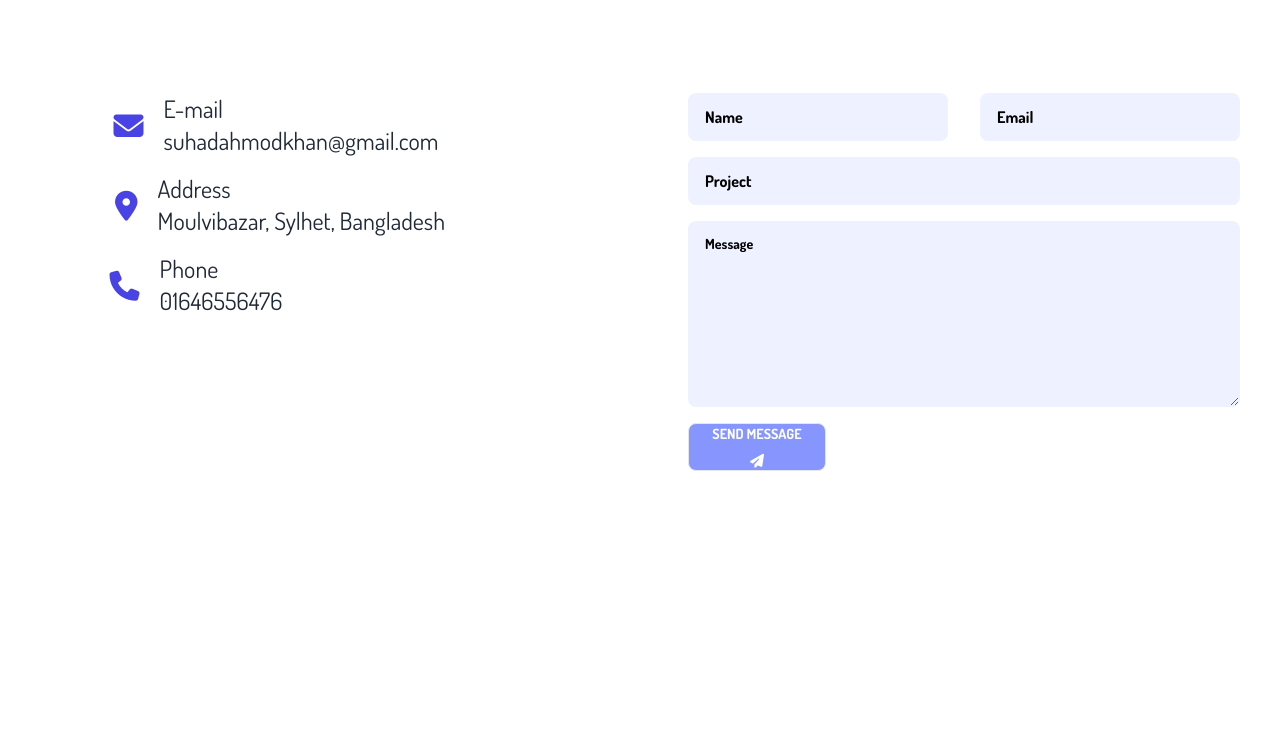
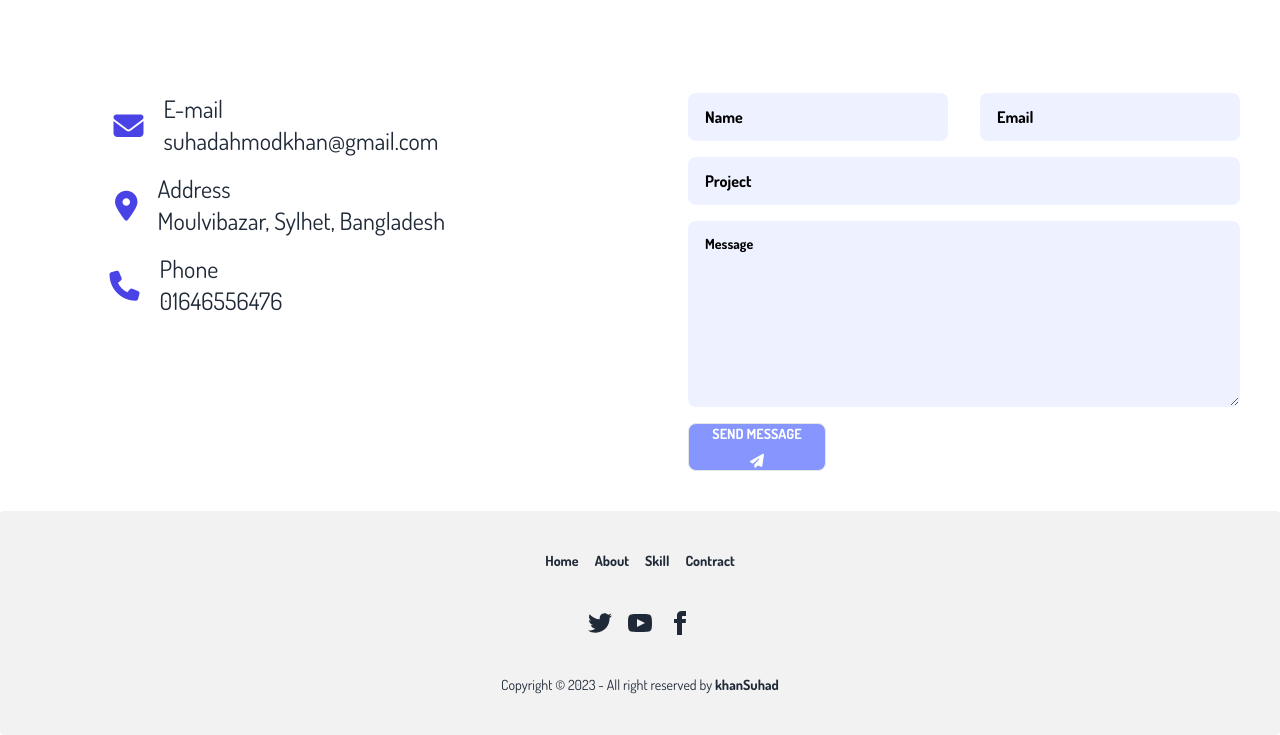
Before and after one commit to khansuhad/iftekhar-portfolio, a plain HTML site: page index.html in a window 1280 px wide. Shown: the part 2307-3042 px from the top of the page. Before the commit the page ends 2818 px from the top, so only its background shows below. Drawn offline with nearby package versions, Linux system fonts and the light colour scheme.

Commit message:
added tag id

```diff
--- a/index.html
+++ b/index.html
@@ -55,8 +55,8 @@
                 <ul tabindex="0" class="menu menu-sm dropdown-content mt-3  z-[1] p-2 shadow bg-second_color rounded-box w-52 ">
                   <li><a href="#Home"><i class="fa-solid fa-house" style="color: #04183a;"></i>Home</a></li>
                   <li><a href="#About"><i class="fa-solid fa-user" style="color: #04183a;"></i>About </a></li>
-                  <li><a><i class="fa-solid fa-shield" style="color: #04183a;"></i>Skills</a></li>
-                  <li><a><i class="fa-solid fa-file-contract" style="color: #04183a;"></i>Contract</a></li>
+                  <li><a href="#mySkill"><i class="fa-solid fa-shield" style="color: #04183a;"></i>Skills</a></li>
+                  <li><a href="#contractMe"><i class="fa-solid fa-file-contract" style="color: #04183a;"></i>Contract</a></li>
                 </ul>
               </div>
               <img src="images/s.png" alt="logo" class="w-10 cursor-pointer">
@@ -67,8 +67,8 @@
                     <ul class="menu menu-horizontal px-1 text-2xl text-black ">
                       <li class="mr-6"><a href="#Home"><i class="fa-solid fa-house" style="color: #04183a;"></i>Home</a></li>
                       <li class="mr-6"><a href="#About"><i class="fa-solid fa-user" style="color: #04183a;"></i>About </a></li>
-                      <li class="mr-6"><a><i class="fa-solid fa-shield" style="color: #04183a;"></i>Skills</a></li>
-                      <li class="mr-6" ><a><i class="fa-solid fa-file-contract" style="color: #04183a;"></i>Contract
+                      <li class="mr-6"><a href="#mySkill"><i class="fa-solid fa-shield" style="color: #04183a;"></i>Skills</a></li>
+                      <li class="mr-6" ><a href="#contractMe"><i class="fa-solid fa-file-contract" style="color: #04183a;"></i>Contract
                       </a></li>
                     </ul>
                   </div>
@@ -115,7 +115,7 @@
            </div>
           </div>
           <!-- my skill section -->
-          <div class="my-skill-section mt-36 lg:mt-20" id="my-skill">
+          <div class="my-skill-section mt-36 lg:mt-20" id="mySkill">
             <div class="flex items-center justify-center my-10">
               <h1 class="font-extrabold mb-4  text-5xl md:text-7xl lg:text-7xl ">my skill</h1>
               <hr class="bg-second_color text-2xl h-3 w-[15%] rounded  ml-4">
@@ -265,7 +265,7 @@
 
 
 
-      <div id="contract">
+      <div id="contractMe">
         <div class="mx-auto w-1/2 text-center mt-12">
           <h1 class="font-extrabold mb-4 text-5xl md:text-7xl lg:text-7xl">Contract Me</h1>
         <p class="font-lg lg:text-3xl">You can send me an email through this form or you can directly contact me through those links. I’m less active on social media so try to send me an email.</p>
@@ -324,5 +324,25 @@
 
 
     </main>
+
+    <footer class="footer footer-center p-10 bg-base-200 text-base-content rounded">
+      <div class="grid grid-flow-col gap-4 font-bold">
+        <a href="#Home" class="link link-hover">Home</a>
+        <a href="#About" class="link link-hover">About</a>
+        <a href="#mySkill" class="link link-hover">Skill</a>
+        <a href="#contractMe" class="link link-hover">Contract</a>
+
+      </div>
+      <div>
+        <div class="grid grid-flow-col gap-4">
+          <a><svg xmlns="http://www.w3.org/2000/svg" width="24" height="24" viewBox="0 0 24 24" class="fill-current"><path d="M24 4.557c-.883.392-1.832.656-2.828.775 1.017-.609 1.798-1.574 2.165-2.724-.951.564-2.005.974-3.127 1.195-.897-.957-2.178-1.555-3.594-1.555-3.179 0-5.515 2.966-4.797 6.045-4.091-.205-7.719-2.165-10.148-5.144-1.29 2.213-.669 5.108 1.523 6.574-.806-.026-1.566-.247-2.229-.616-.054 2.281 1.581 4.415 3.949 4.89-.693.188-1.452.232-2.224.084.626 1.956 2.444 3.379 4.6 3.419-2.07 1.623-4.678 2.348-7.29 2.04 2.179 1.397 4.768 2.212 7.548 2.212 9.142 0 14.307-7.721 13.995-14.646.962-.695 1.797-1.562 2.457-2.549z"></path></svg></a>
+          <a><svg xmlns="http://www.w3.org/2000/svg" width="24" height="24" viewBox="0 0 24 24" class="fill-current"><path d="M19.615 3.184c-3.604-.246-11.631-.245-15.23 0-3.897.266-4.356 2.62-4.385 8.816.029 6.185.484 8.549 4.385 8.816 3.6.245 11.626.246 15.23 0 3.897-.266 4.356-2.62 4.385-8.816-.029-6.185-.484-8.549-4.385-8.816zm-10.615 12.816v-8l8 3.993-8 4.007z"></path></svg></a>
+          <a><svg xmlns="http://www.w3.org/2000/svg" width="24" height="24" viewBox="0 0 24 24" class="fill-current"><path d="M9 8h-3v4h3v12h5v-12h3.642l.358-4h-4v-1.667c0-.955.192-1.333 1.115-1.333h2.885v-5h-3.808c-3.596 0-5.192 1.583-5.192 4.615v3.385z"></path></svg></a>
+        </div>
+      </div>
+      <div>
+        <p>Copyright © 2023 - All right reserved by <a href="#Home" class="font-bold">khanSuhad</a></p>
+      </div>
+    </footer>
   </body>
 </html>
```
